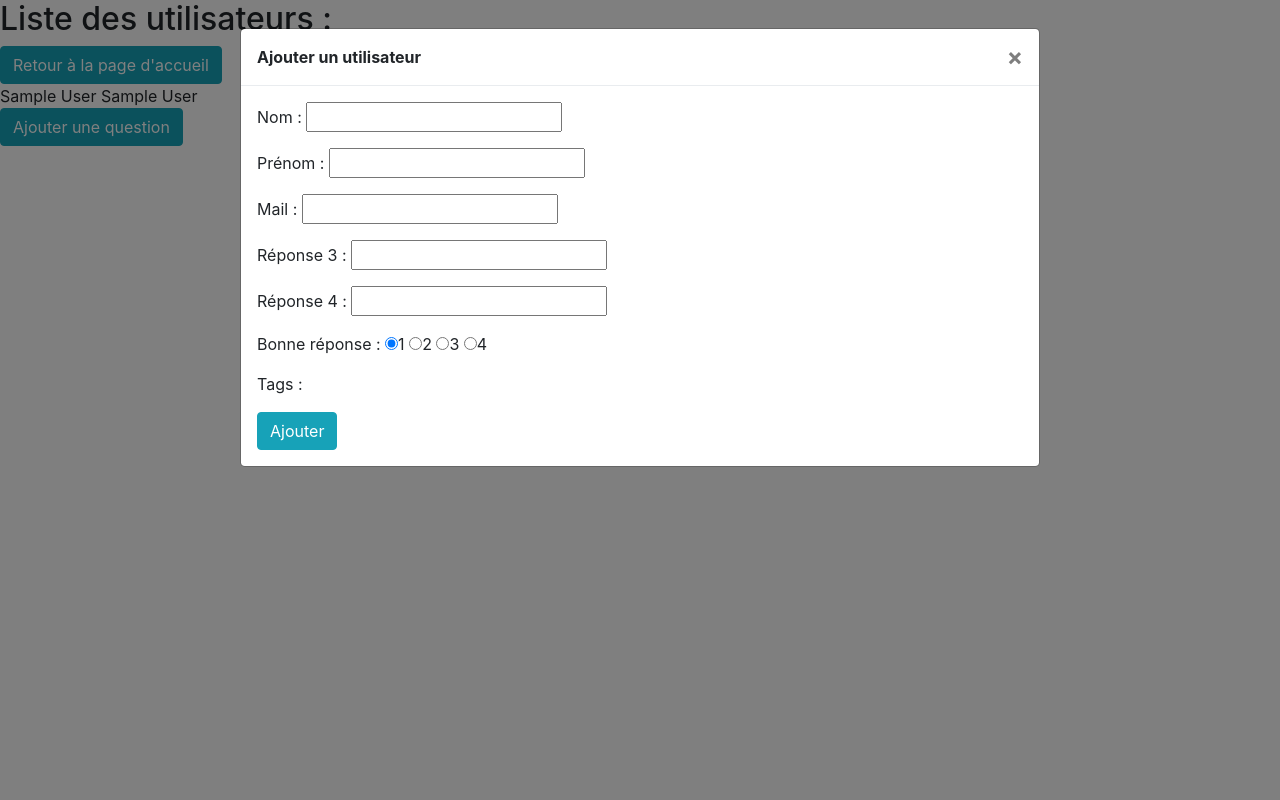
After one commit to CodeacAlice/Quiz-CodeAcademie, a PHP site: page /Admin/users.php?idquiz=1 in a window 1280 px wide, after a click on "Ajouter une question". The commit adds this page. Run offline with PHP 8.4, Linux system fonts and the light colour scheme; the visitor is signed in with stand-in values (Sample User, id 1); some libraries are stand-ins or nearby versions.

Commit message:
Initialisation

```diff
--- a/Admin/index.php
+++ b/Admin/index.php
@@ -38,6 +38,7 @@
 
   <h3>bienvenue Maître <?= $_SESSION['Admin']?></h3>
   <a href="mesquiz.php" class='btn btn-info' role='button'>Quiz</a>
+  <a href="users.php" class='btn btn-info' role='button'>Utilisateurs</a>
   <a href="deconnexion.php" class='btn btn-info' role='button'>Déconnexion</a>
 </div>
 
--- /dev/null
+++ b/Admin/users.php
@@ -0,0 +1,230 @@
+<?php session_start() ?>
+<!doctype html>
+<html lang="fr">
+
+<head>
+	<!-- Required meta tags -->
+	<meta charset="utf-8">
+	<meta name="viewport" content="width=device-width, initial-scale=1, shrink-to-fit=no">
+
+	<!-- Bootstrap CSS -->
+	<link rel="stylesheet" href="https://stackpath.bootstrapcdn.com/bootstrap/4.1.3/css/bootstrap.min.css" integrity="sha384-MCw98/SFnGE8fJT3GXwEOngsV7Zt27NXFoaoApmYm81iuXoPkFOJwJ8ERdknLPMO" crossorigin="anonymous">
+
+	<!-- FontAwesome CSS -->
+	<link rel="stylesheet" href="https://use.fontawesome.com/releases/v5.4.2/css/all.css" integrity="sha384-/rXc/GQVaYpyDdyxK+ecHPVYJSN9bmVFBvjA/9eOB+pb3F2w2N6fc5qB9Ew5yIns" crossorigin="anonymous">
+	<!-- jQuery -->
+	<script src="https://ajax.googleapis.com/ajax/libs/jquery/3.3.1/jquery.min.js"></script>
+
+	<title>[Code Academie] Promo #3 - Liste des questions</title>
+
+	<script type="text/javascript">
+		function modifQuest(idquest, idquiz) {
+			if (idquest == 0) {
+				document.getElementById("modifQuest").innerHTML = "";
+				return;
+			} else {
+				if (window.XMLHttpRequest) {
+		            // code for IE7+, Firefox, Chrome, Opera, Safari
+		            xmlhttp = new XMLHttpRequest();
+		        } else {
+		            // code for IE6, IE5
+		            xmlhttp = new ActiveXObject("Microsoft.XMLHTTP");
+		        }
+		        xmlhttp.onreadystatechange = function() {
+		        	if (this.readyState == 4 && this.status == 200) {
+		        		document.getElementById("modifQuest").innerHTML = this.responseText;
+		        	}
+		        };
+		        xmlhttp.open("GET","assets/php/modifQuest.php?que="+idquest+"&qui="+idquiz,true);
+		        xmlhttp.send();
+		    }
+		}
+	</script>
+
+
+</head>
+
+<body>
+	<?php
+	require_once '../database.php';
+	if(!$_SESSION['Admin']){
+		header('location:../log.php');
+	}
+	?>
+
+	<!-- Ajouter un utilisateur -->
+	<div class="modal fade" id="modalAjout" tabindex="-1" role="dialog" aria-labelledby="exampleModalLabel" aria-hidden="true">
+		<div class="modal-dialog modal-lg" role="document">
+			<div class="modal-content">
+				<div class="modal-header">
+					<div class="modal-title" id="exampleModalLabel"><b>Ajouter un utilisateur</b></div>
+					<button type="button" class="close" data-dismiss="modal" aria-label="Close">
+						<span aria-hidden="true">&times;</span>
+					</button>
+				</div>
+				<div class="modal-body">
+					<form action="users.php" method="post">
+						<p>Nom : <input type="text" name="quest" required maxlength="255"></p>
+						<p>Prénom : <input type="text" name="rep1" required maxlength="255"></p>
+						<p>Mail : <input type="mail" name="rep2" required maxlength="255"></p>
+						<p>Réponse 3 : <input type="text" name="rep3" required maxlength="255"></p>
+						<p>Réponse 4 : <input type="text" name="rep4" required maxlength="255"></p>
+						<p>Bonne réponse : <input type="radio" name="bonnerep" required value="1" checked>1
+							<input type="radio" name="bonnerep" required value="2">2
+							<input type="radio" name="bonnerep" required value="3">3
+							<input type="radio" name="bonnerep" required value="4">4
+						</p>
+						<p>Tags :
+
+						</p>
+						<input type="submit" name="add" value="Ajouter" class="btn btn-info">
+					</form>
+				</div>
+			</div>
+		</div>
+	</div>
+	<?php
+	// Code pour ajouter une question
+	if (isset($_POST['add']) && $_POST['add'] == 'Ajouter') {
+
+		// Requête envoyée à la table 'questions'
+		$quest = str_replace("'", "\'", $_POST['quest']);
+		$rep1 = str_replace("'", "\'", $_POST['rep1']);
+		$rep2 = str_replace("'", "\'", $_POST['rep2']);
+		$rep3 = str_replace("'", "\'", $_POST['rep3']);
+		$rep4 = str_replace("'", "\'", $_POST['rep4']);
+		$bon = str_replace("'", "\'", $_POST['rep'.$_POST['bonnerep']]);
+
+		$searchmax = $bdd->prepare("SELECT MAX(numero) FROM questions WHERE quiz_idquiz = '".$_GET["idquiz"]."'");
+		$searchmax->execute();
+		$max = $searchmax->fetch();
+		$num = $max['MAX(numero)']+1;
+
+		$addquest = $bdd->prepare("INSERT INTO questions (question, reponse1, reponse2, reponse3, reponse4,
+			bonnerep, quiz_idquiz, numero)
+			VALUES ('".$quest."', '".$rep1."', '".$rep2."', '".$rep3."', '".$rep4."',
+			'".$bon."', '".$_GET["idquiz"]."', '".$num."')");
+		$addquest->execute();
+
+		// Requête envoyée à la table 'tags_has_questions'
+		$tags = $_POST['tags'];
+		for ($i = 0; $i < count($tags); $i++) {
+			$searchid = $bdd->prepare("SELECT MAX(idquestions) FROM questions");
+			$searchid->execute();
+			$maxid = $searchid->fetch();
+			$newid = $maxid['MAX(idquestions)'];
+
+			$addtag = $bdd->prepare("INSERT INTO tags_has_questions (tags_idtags, questions_idquestions, questions_quiz_idquiz)
+				VALUES ('".$tags[$i]."', '".$newid."', '".$_GET["idquiz"]."')");
+			$addtag->execute();
+		}
+	}
+	?>
+
+	<!-- Modifier une question -->
+	<div class="modal fade" id="modalModif" tabindex="-1" role="dialog" aria-labelledby="exampleModalLabel" aria-hidden="true">
+		<div class="modal-dialog modal-lg" role="document">
+			<div class="modal-content" id="modifQuest">
+				<div class="modal-header">
+					<div class="modal-title" id="exampleModalLabel"><b>Modifier la question n°0</b></div>
+					<button type="button" class="close" data-dismiss="modal" aria-label="Close">
+						<span aria-hidden="true">&times;</span>
+					</button>
+				</div>
+				<div class="modal-body">
+					<form <?php echo 'action="questions.php?idquiz='.$_GET["idquiz"].'"'; ?> method="post">
+						<p style="display:none">id : <input type="text" name="id" required value="0"></p>
+						<p>Question : <input type="text" name="quest" required maxlength="255"></p>
+						<p>Réponse 1 : <input type="text" name="rep1" required maxlength="255"></p>
+						<p>Réponse 2 : <input type="text" name="rep2" required maxlength="255"></p>
+						<p>Réponse 3 : <input type="text" name="rep3" required maxlength="255"></p>
+						<p>Réponse 4 : <input type="text" name="rep4" required maxlength="255"></p>
+						<p>Bonne réponse : <input type="radio" name="bonnerep" required value="1" checked>1
+							<input type="radio" name="bonnerep" required value="2">2
+							<input type="radio" name="bonnerep" required value="3">3
+							<input type="radio" name="bonnerep" required value="4">4
+						</p>
+						<p>Tags :
+
+						</p>
+						<input type="submit" name="update" value="Modifier" class="btn btn-info">
+					</form>
+				</div>
+			</div>
+		</div>
+	</div>
+	<?php
+	// Code pour modifier une question
+	if (isset($_POST['update']) && $_POST['update'] == 'Modifier') {
+
+		// Requête envoyée à la table 'questions'
+		$id = $_POST['id'];
+		$quest = str_replace("'", "\'", $_POST['quest']);
+		$rep1 = str_replace("'", "\'", $_POST['rep1']);
+		$rep2 = str_replace("'", "\'", $_POST['rep2']);
+		$rep3 = str_replace("'", "\'", $_POST['rep3']);
+		$rep4 = str_replace("'", "\'", $_POST['rep4']);
+		$bon = str_replace("'", "\'", $_POST['rep'.$_POST['bonnerep']]);
+
+		$upquest = $bdd->prepare("UPDATE questions
+			SET question = '".$quest."', reponse1 = '".$rep1."', reponse2 = '".$rep2."', reponse3 = '".$rep3."', reponse4 = '".$rep4."', bonnerep = '".$bon."'
+			WHERE idquestions = '".$id."';");
+		$upquest->execute();
+
+		// Requêtes envoyées à la table 'tags_has_questions'
+		$tagschecked = $_POST['tags'];
+		$searchtags = $bdd->prepare("SELECT * FROM tags");
+		$searchtags->execute();
+		$restags = $searchtags->fetchAll();
+		if($searchtags->rowCount()) {
+			foreach($restags as $atag){
+				$ithasthetag = $bdd->prepare("SELECT * FROM tags_has_questions
+					WHERE tags_idtags = '".$atag['idtags']."' AND questions_idquestions = '".$id."' ");
+				$ithasthetag->execute();
+				if ($ithasthetag->rowCount()) {
+					if (!in_array($atag['idtags'], $tagschecked)) {
+						$delete = $bdd->prepare("DELETE FROM tags_has_questions
+							WHERE tags_idtags = '".$atag['idtags']."' AND questions_idquestions = '".$id."' ");
+						$delete->execute();
+					}
+				}
+				else {
+					if (in_array($atag['idtags'], $tagschecked)) {
+						$insert = $bdd->prepare("INSERT INTO tags_has_questions (tags_idtags, questions_idquestions, questions_quiz_idquiz)
+							VALUES ('".$atag['idtags']."', '".$id."', '".$_GET["idquiz"]."')");
+						$insert->execute();
+					}
+				}
+			}
+		}
+	}
+	?>
+
+
+	<h2>Liste des utilisateurs :</h2>
+	<a class="btn btn-info" href="index.php">Retour à la page d'accueil</a>
+
+	<div id="listeusers">
+		<?php
+		// Code pour afficher tous les tags ainsi que les questions associées
+		$sth = $bdd->prepare("SELECT * FROM users ORDER BY nom, prenom");
+		$sth->execute();
+		$result = $sth->fetchAll();
+		if($sth->rowCount()) {
+			foreach($result as $row){
+				echo $row['prenom'].' '.$row['nom'].'<br>';
+			}
+		}
+		else {echo "Ce quiz n'a pas encore de question.";}
+		?>
+
+
+
+	</div>
+	<button class="btn btn-info" data-toggle="modal" data-target="#modalAjout">Ajouter une question</button>
+
+	<script src="https://code.jquery.com/jquery-3.3.1.slim.min.js" integrity="sha384-q8i/X+965DzO0rT7abK41JStQIAqVgRVzpbzo5smXKp4YfRvH+8abtTE1Pi6jizo" crossorigin="anonymous"></script>
+	<script src="https://cdnjs.cloudflare.com/ajax/libs/popper.js/1.14.3/umd/popper.min.js" integrity="sha384-ZMP7rVo3mIykV+2+9J3UJ46jBk0WLaUAdn689aCwoqbBJiSnjAK/l8WvCWPIPm49" crossorigin="anonymous"></script>
+	<script src="https://stackpath.bootstrapcdn.com/bootstrap/4.1.3/js/bootstrap.min.js" integrity="sha384-ChfqqxuZUCnJSK3+MXmPNIyE6ZbWh2IMqE241rYiqJxyMiZ6OW/JmZQ5stwEULTy" crossorigin="anonymous"></script>
+</body>
+</html>
--- a/infosconnect.php
+++ b/infosconnect.php
@@ -1,7 +1,7 @@
 <?php
 $servername = "localhost";
 $username = "root";
-$password = "MyPhpMyAdmin";
+$password = "password";
 $dbname = "quizcodac";
 
 ?>
```
Lines whose indentation alone changed are shown as unchanged.
